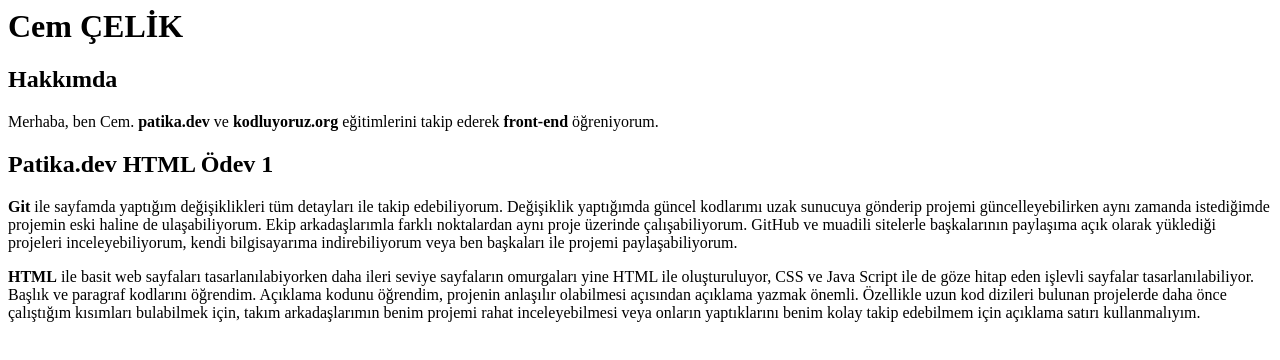
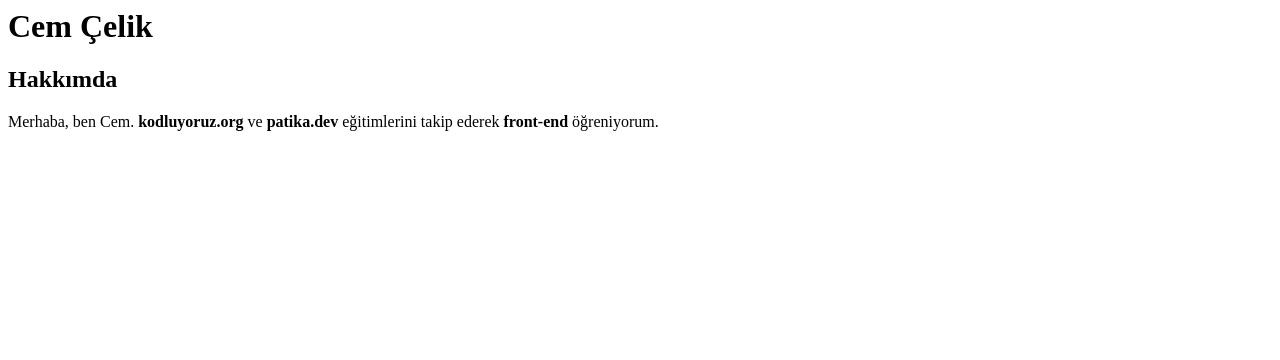
Before and after one commit to cemcelikgh/my-first-web-page, a plain HTML site: page index.html in a window 1280 px wide. Drawn offline with Linux system fonts and the light colour scheme.

Commit message:
content changed

```diff
--- a/index.html
+++ b/index.html
@@ -1,18 +1,15 @@
-<html>                                          <!-- Tarayıcıya bu dosyanın HTML ile kodlandığını bildiriyorum. -->
+<html>                                      <!-- Tarayıcıya bu dosyanın HTML ile kodlandığını bildiriyorum. -->
 
     <head>
-        <title>Patika.dev HTML Ödev 1</title>   <!-- Sayfamın tarayıcı sekmesinde görünen adı -->
+        <title>İlk İnternet Sayfam</title>  <!-- Sayfamın tarayıcı sekmesinde görünen adı -->
     </head>
 
-    <body>                                      <!-- Sayfamın içeriği -->
+    <body>                                  <!-- Sayfamın muhtevası -->
 
-        <h1>Cem ÇELİK</h1>
+        <h1>Cem Çelik</h1>
 
         <h2>Hakkımda</h2>
-            <p>Merhaba, ben Cem. <b>patika.dev</b> ve <b>kodluyoruz.org</b> eğitimlerini takip ederek <b>front-end</b> öğreniyorum.</p>
-        <h2>Patika.dev HTML Ödev 1</h2>         <!-- GIT ve HTML hakkında öğrendiğim bilgilerden bahsettim. -->
-            <p><b>Git</b> ile sayfamda yaptığım değişiklikleri tüm detayları ile takip edebiliyorum. Değişiklik yaptığımda güncel kodlarımı uzak sunucuya gönderip projemi güncelleyebilirken aynı zamanda istediğimde projemin eski haline de ulaşabiliyorum. Ekip arkadaşlarımla farklı noktalardan aynı proje üzerinde çalışabiliyorum. GitHub ve muadili sitelerle başkalarının paylaşıma açık olarak yüklediği projeleri inceleyebiliyorum, kendi bilgisayarıma indirebiliyorum veya ben başkaları ile projemi paylaşabiliyorum.</p>
-            <p><b>HTML</b> ile basit web sayfaları tasarlanılabiyorken daha ileri seviye sayfaların omurgaları yine HTML ile oluşturuluyor, CSS ve Java Script ile de göze hitap eden işlevli sayfalar tasarlanılabiliyor. Başlık ve paragraf kodlarını öğrendim. Açıklama kodunu öğrendim, projenin anlaşılır olabilmesi açısından açıklama yazmak önemli. Özellikle uzun kod dizileri bulunan projelerde daha önce çalıştığım kısımları bulabilmek için, takım arkadaşlarımın benim projemi rahat inceleyebilmesi veya onların yaptıklarını benim kolay takip edebilmem için açıklama satırı kullanmalıyım.</p>
+            <p>Merhaba, ben Cem. <b>kodluyoruz.org</b> ve <b>patika.dev</b> eğitimlerini takip ederek <b>front-end</b> öğreniyorum.</p>
 
     </body>
 
```
Also changed, not shown: my-first-web-page-preview.jpg (added), 1 other file.
